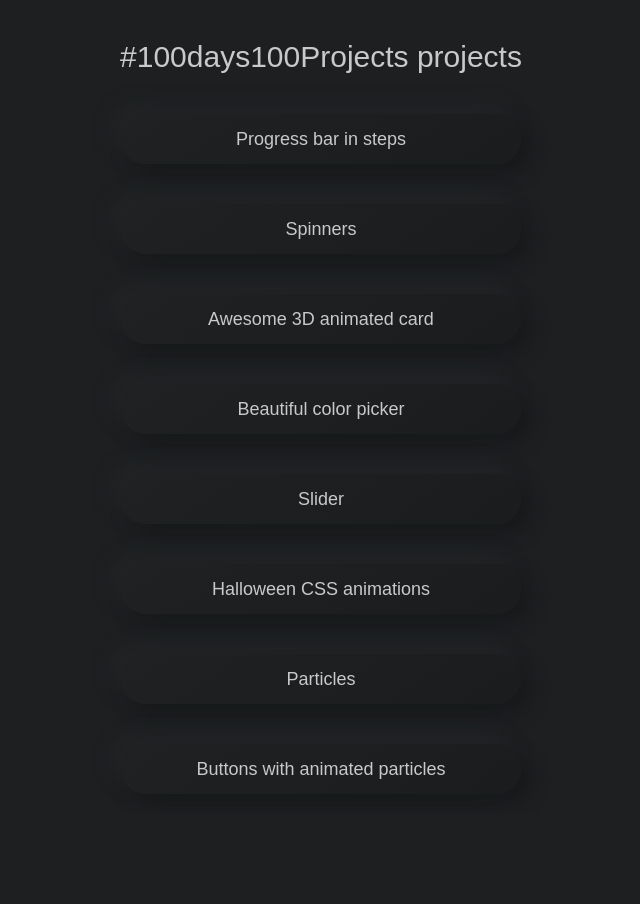
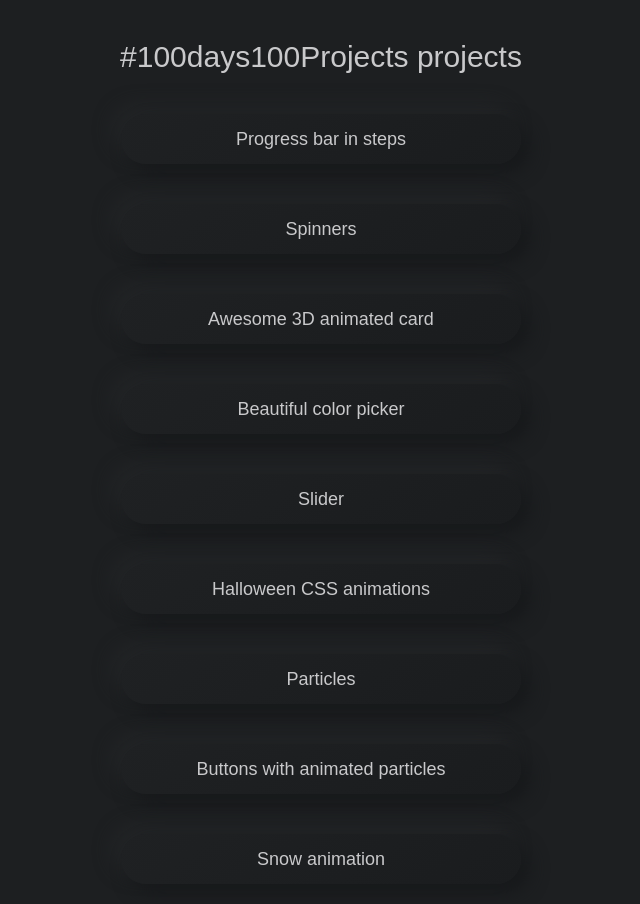
Before and after one commit to happy-unicorn/100days100projects, a React (Create React App) app: page / in a window 1280 px wide. Shown: the whole page, without its empty margins (319-959 px from the left). Before the commit the page ends 814 px from the top, so only its background shows below. Built offline with nearby package versions, Linux system fonts and the light colour scheme.

Commit message:
Added template for 'snow'

```diff
--- a/src/App.js
+++ b/src/App.js
@@ -9,6 +9,7 @@ import SliderPage from './slider';
 import HalloweenPage from './halloween';
 import ParticlesPage from './particles';
 import ParticlesButtonsPage from './particles-buttons';
+import SnowPage from './snow';
 import RGBEffectsPage from './rgb-effects';
 import NeoGeneratorPage from './neo-generator';
 
@@ -24,6 +25,7 @@ const App = () => {
           <Route component={HalloweenPage} path="/halloween" exact/>
           <Route component={ParticlesPage} path="/particles" exact/>
           <Route component={ParticlesButtonsPage} path="/particles-buttons" exact/>
+          <Route component={SnowPage} path="/snow" exact/>
           <Route component={RGBEffectsPage} path="/rgb-effects" exact/>
           <Route component={NeoGeneratorPage} path="/neo-generator" exact/>
           <Redirect to="/"/>
--- a/src/pages.js
+++ b/src/pages.js
@@ -39,6 +39,11 @@ export default [
         description: 'Buttons with animated particles',
         date: '2-11-2020'
     },
+    {
+        slug: '/snow',
+        description: 'Snow animation',
+        date: '3-11-2020'
+    },
     // {
     //     slug: '/rgb-effects',
     //     description: 'Beautiful RGB effects',
--- /dev/null
+++ b/src/snow/index.js
@@ -0,0 +1,16 @@
+import React from 'react';
+import styled from 'styled-components';
+const Page = styled.div`
+  display: flex;
+  height: 100%;
+`;
+
+const SnowPage = (props) => {
+    return (
+        <Page>
+            snow page
+        </Page>
+    );
+};
+
+export default SnowPage;
```
Also changed, not shown: src/snow/README.md (added).
